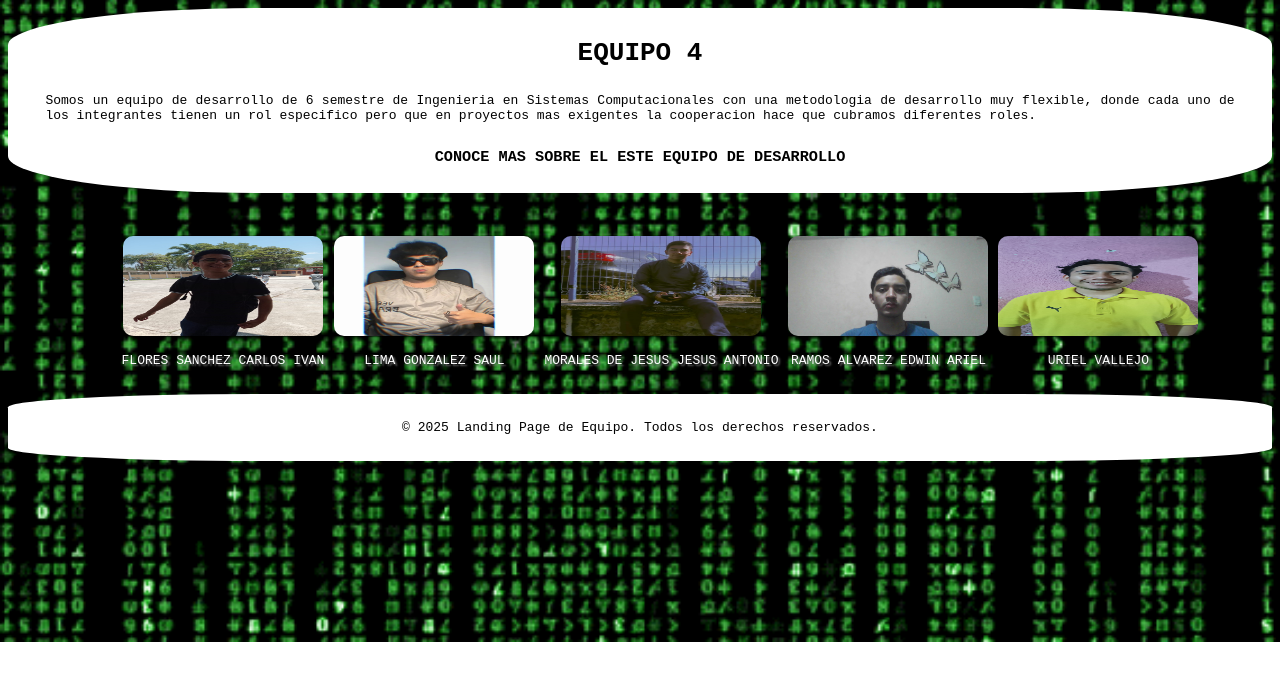
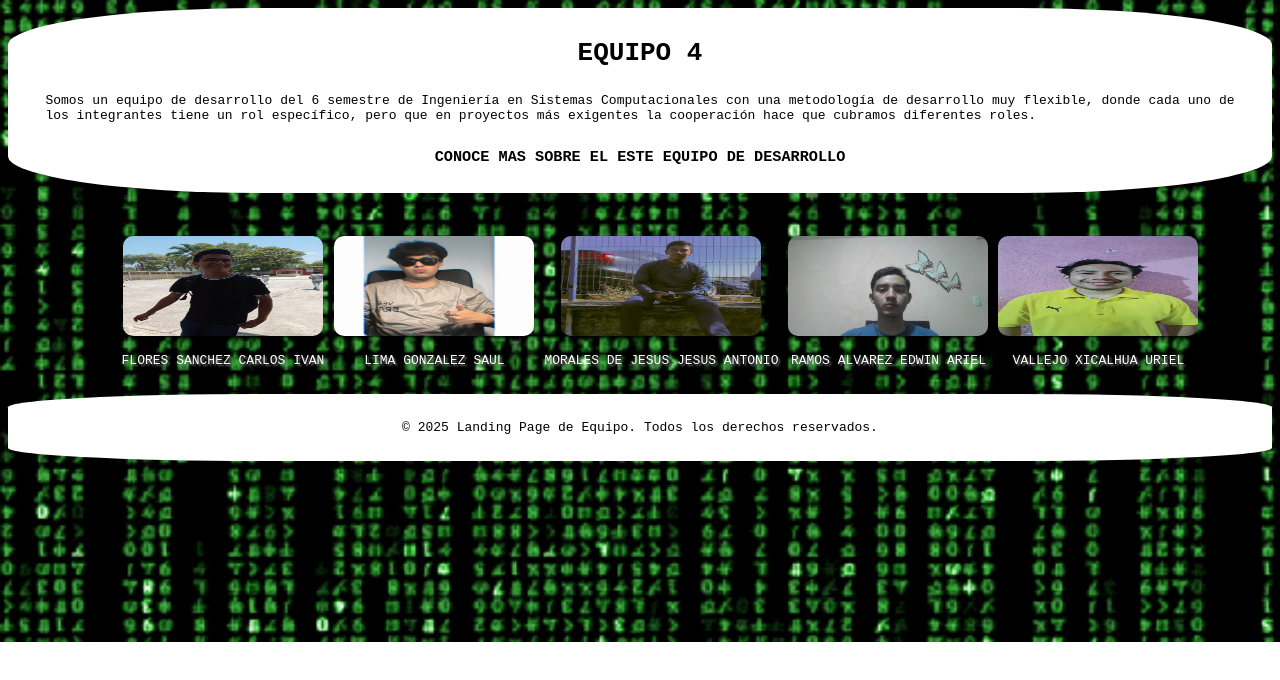
Before and after one commit to ivanfs20/Portafolio-de-Evidencias---Programaci-n-Web, a plain HTML site: page index.html in a window 1280 px wide. Drawn offline with Linux system fonts and the light colour scheme.

Commit message:
PROYECTO FINALIZADO

```diff
--- a/index.html
+++ b/index.html
@@ -17,9 +17,9 @@
     <header>
         <h1>EQUIPO 4</h1>
         <p>
-            Somos un equipo de desarrollo de 6 semestre de Ingenieria en Sistemas Computacionales
-            con una metodologia de desarrollo muy flexible, donde cada uno de los integrantes tienen un rol
-            especifico pero que en proyectos mas exigentes la cooperacion hace que cubramos diferentes roles.
+            Somos un equipo de desarrollo del 6 semestre de Ingenier&iacute;a en Sistemas Computacionales
+            con una metodolog&iacute;a de desarrollo muy flexible, donde cada uno de los integrantes tiene un rol
+            espec&iacute;fico, pero que en proyectos m&aacute;s exigentes la cooperaci&oacute;n hace que cubramos diferentes roles.
         </p>
 
         <h3>
@@ -55,10 +55,10 @@
                     <p class="texto-inf">RAMOS ALVAREZ EDWIN ARIEL</p>
                 </li>
                 <li>
-                    <a href="" class="imagen">
+                    <a href="https://urielvallejox.github.io/urielmenu.github.io/" class="imagen">
                         <img src="multimedia/uriel.jpg" alt="">
                     </a>
-                    <p class="texto-inf">URIEL VALLEJO</p>
+                    <p class="texto-inf">VALLEJO XICALHUA URIEL</p>
                 </li>
             </ul>
         </div>
```
